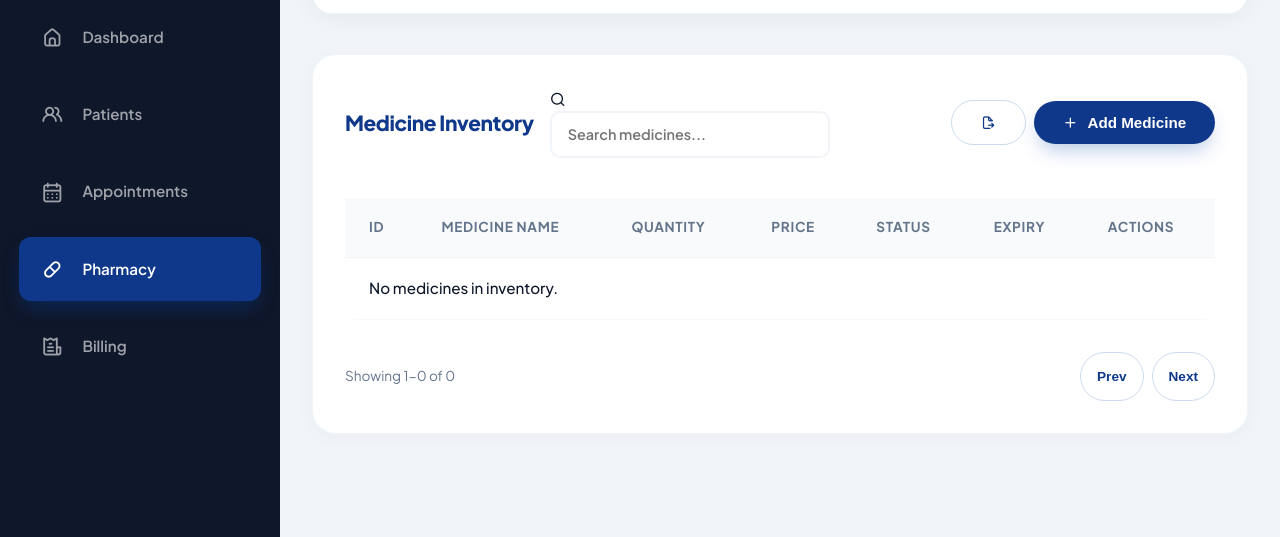
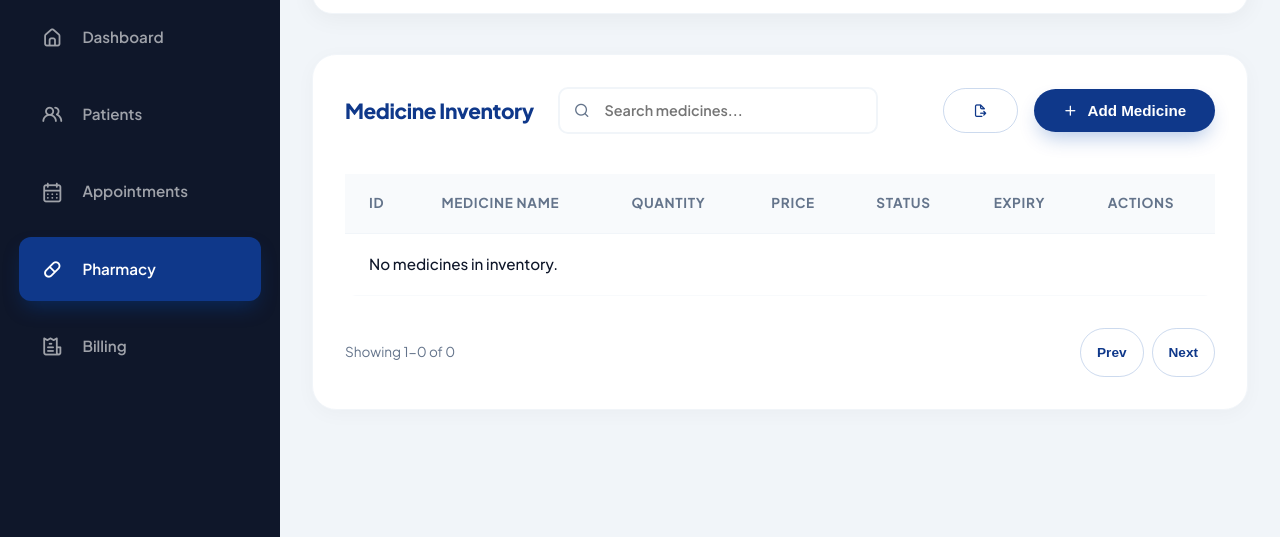
Before and after one commit to gyankaur01/hospital-management-system, a plain HTML site: page pharmacy.html in a window 1280 px wide. Shown: the part 126-663 px from the top of the page. Drawn offline with nearby package versions, Linux system fonts and the light colour scheme; sample sign-in values are in the browser's storage.

Commit message:
update message

```diff
--- a/pharmacy.html
+++ b/pharmacy.html
@@ -64,14 +64,14 @@
             <div class="content-wrapper animate-fade-in">
                 <div class="data-card">
                     <div class="card-header">
-                        <div class="flex-gap-1" style="flex: 1; min-width: 200px;">
+                        <div class="header-main-info">
                             <h3>Medicine Inventory</h3>
-                            <div class="search-container" style="max-width: 280px; width: 100%;">
+                            <div class="search-container">
                                 <i class="uil uil-search"></i>
                                 <input type="text" id="medicine-search" class="form-control" placeholder="Search medicines...">
                             </div>
                         </div>
-                        <div class="flex-gap-1 mobile-stack" style="gap: 0.5rem;">
+                        <div class="flex-gap-1 mobile-stack">
                             <button class="btn btn-outline" onclick="window.HMS.exportToCSV('medicines', 'Pharmacy_Inventory')">
                                 <i class="uil uil-file-export"></i> <span class="hidden-mobile">Export CSV</span>
                             </button>
--- a/style.css
+++ b/style.css
@@ -79,6 +79,7 @@ a {
   display: flex;
   align-items: center;
   gap: 1rem;
+  flex-wrap: wrap;
 }
 
 .animate-fade-in-up {
@@ -643,6 +644,34 @@ tr:hover td {
 .card-header h3 {
   font-size: 1.3rem;
   color: var(--primary);
+  margin: 0;
+}
+
+.header-main-info {
+  display: flex;
+  align-items: center;
+  gap: 1.5rem;
+  flex: 1;
+  flex-wrap: wrap;
+}
+
+.search-container {
+  position: relative;
+  flex: 1;
+  max-width: 320px;
+  min-width: 200px;
+}
+
+.search-container i {
+  position: absolute;
+  left: 1rem;
+  top: 50%;
+  transform: translateY(-50%);
+  color: var(--text-secondary);
+}
+
+.search-container .form-control {
+  padding-left: 2.8rem;
 }
 
 /* Dashboard Grids */
@@ -1036,11 +1065,18 @@ tr:hover td {
   .card-header > div {
     width: 100%;
     flex-direction: column;
+    align-items: stretch;
+  }
+
+  .header-main-info {
+    flex-direction: column;
     align-items: flex-start;
+    gap: 1rem;
   }
 
   .search-container {
     width: 100% !important;
+    max-width: 100% !important;
   }
 
   .btn {
```
